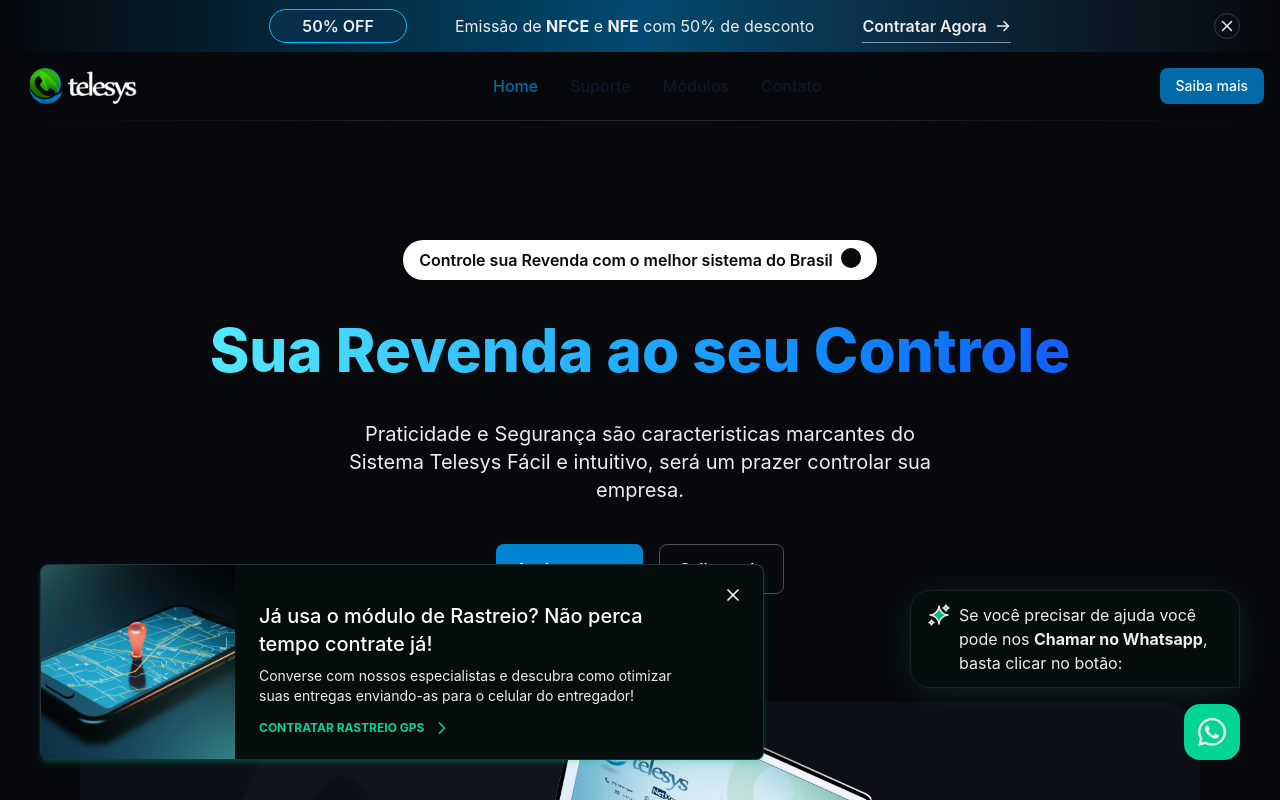
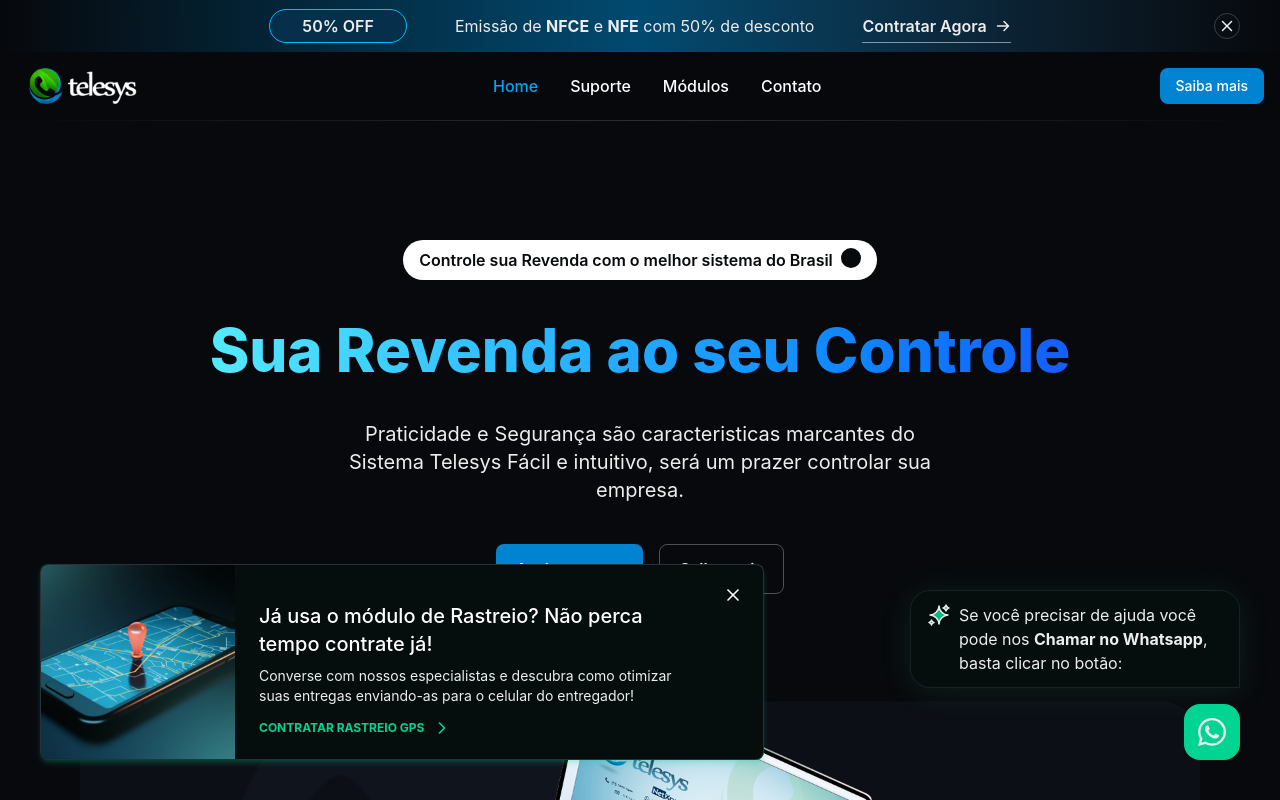
Before and after one commit to ronniepettersonn/telesys, a Next.js app: page / in a window 1280 px wide. Shown: the top 800 px of the page. Built offline with nearby package versions, Linux system fonts and the light colour scheme.

Commit message:
correcao thema dark

```diff
--- a/src/app/components/Header.tsx
+++ b/src/app/components/Header.tsx
@@ -41,8 +41,8 @@
 
                     </a>
                     <div className="flex md:order-2 space-x-3 md:space-x-0 rtl:space-x-reverse">
-                        <button type="button" className="text-white bg-sky-700 hover:bg-sky-800 hover:cursor-pointer focus:ring-4 focus:outline-none focus:ring-sky-300 hidden md:block font-medium rounded-lg text-sm px-4 py-2 text-center dark:bg-sky-600 dark:hover:bg-sky-700 dark:focus:ring-sky-800">Saiba mais</button>
-                        <button data-collapse-toggle="navbar-cta" type="button" className="inline-flex items-center p-2 w-10 h-10 justify-center text-sm text-gray-500 rounded-lg md:hidden hover:bg-gray-100 focus:outline-none focus:ring-2 focus:ring-gray-200 dark:text-gray-400 dark:hover:bg-gray-700 dark:focus:ring-gray-600" aria-controls="navbar-cta" aria-expanded="false">
+                        <button type="button" className="text-white  hover:cursor-pointer focus:ring-4 focus:outline-none  hidden md:block font-medium rounded-lg text-sm px-4 py-2 text-center bg-sky-600 hover:bg-sky-700 focus:ring-sky-800">Saiba mais</button>
+                        <button data-collapse-toggle="navbar-cta" type="button" className="inline-flex items-center p-2 w-10 h-10 justify-center text-sm  rounded-lg md:hidden  focus:outline-none focus:ring-2  text-gray-400 hover:bg-gray-700 focus:ring-gray-600" aria-controls="navbar-cta" aria-expanded="false">
                             <span className="sr-only">Open main menu</span>
                             <svg className="w-5 h-5" aria-hidden="true" xmlns="http://www.w3.org/2000/svg" fill="none" viewBox="0 0 17 14">
                                 <path stroke="currentColor" strokeLinecap="round" strokeLinejoin="round" strokeWidth="2" d="M1 1h15M1 7h15M1 13h15" />
@@ -52,16 +52,16 @@
                     <div className="items-center justify-between hidden w-full md:flex md:w-auto md:order-1" id="navbar-cta">
                         <ul className="flex flex-col font-medium p-4 md:p-0 mt-4 border border-gray-100 rounded-lg md:space-x-8 rtl:space-x-reverse md:flex-row md:mt-0 md:border-0  dark:border-gray-700">
                             <li>
-                                <a href="#" className="block py-2 px-3 md:p-0 text-white bg-sky-700 rounded-sm md:bg-transparent md:text-sky-700 md:dark:text-sky-500" aria-current="page">Home</a>
+                                <a href="#" className="block py-2 px-3 md:p-0 text-white bg-sky-700 rounded-sm md:bg-transparent md:text-sky-500" aria-current="page">Home</a>
                             </li>
                             <li>
-                                <a href="#" className="block py-2 px-3 md:p-0 text-gray-900 rounded-sm hover:bg-gray-100 md:hover:bg-transparent md:hover:text-sky-700 md:dark:hover:text-sky-500 dark:text-white dark:hover:bg-gray-700 dark:hover:text-white md:dark:hover:bg-transparent dark:border-gray-700">Suporte</a>
+                                <a href="#" className="block py-2 px-3 md:p-0 text-white rounded-sm hover:bg-gray-100 md:hover:bg-transparent  md:hover:text-sky-500 text-white hover:bg-gray-700 hover:text-white md:hover:bg-transparent border-gray-700">Suporte</a>
                             </li>
                             <li>
-                                <a href="#" className="block py-2 px-3 md:p-0 text-gray-900 rounded-sm hover:bg-gray-100 md:hover:bg-transparent md:hover:text-sky-700 md:dark:hover:text-sky-500 dark:text-white dark:hover:bg-gray-700 dark:hover:text-white md:dark:hover:bg-transparent dark:border-gray-700">Módulos</a>
+                                <a href="#" className="block py-2 px-3 md:p-0 text-white rounded-sm hover:bg-gray-100 md:hover:bg-transparent  md:hover:text-sky-500 text-white hover:bg-gray-700 hover:text-white md:hover:bg-transparent border-gray-700">Módulos</a>
                             </li>
                             <li>
-                                <a href="#" className="block py-2 px-3 md:p-0 text-gray-900 rounded-sm hover:bg-gray-100 md:hover:bg-transparent md:hover:text-sky-700 md:dark:hover:text-sky-500 dark:text-white dark:hover:bg-gray-700 dark:hover:text-white md:dark:hover:bg-transparent dark:border-gray-700">Contato</a>
+                                <a href="#" className="block py-2 px-3 md:p-0 text-white rounded-sm hover:bg-gray-100 md:hover:bg-transparent  md:hover:text-sky-500 text-white hover:bg-gray-700 hover:text-white md:hover:bg-transparent border-gray-700">Contato</a>
                             </li>
                         </ul>
                     </div>
```
